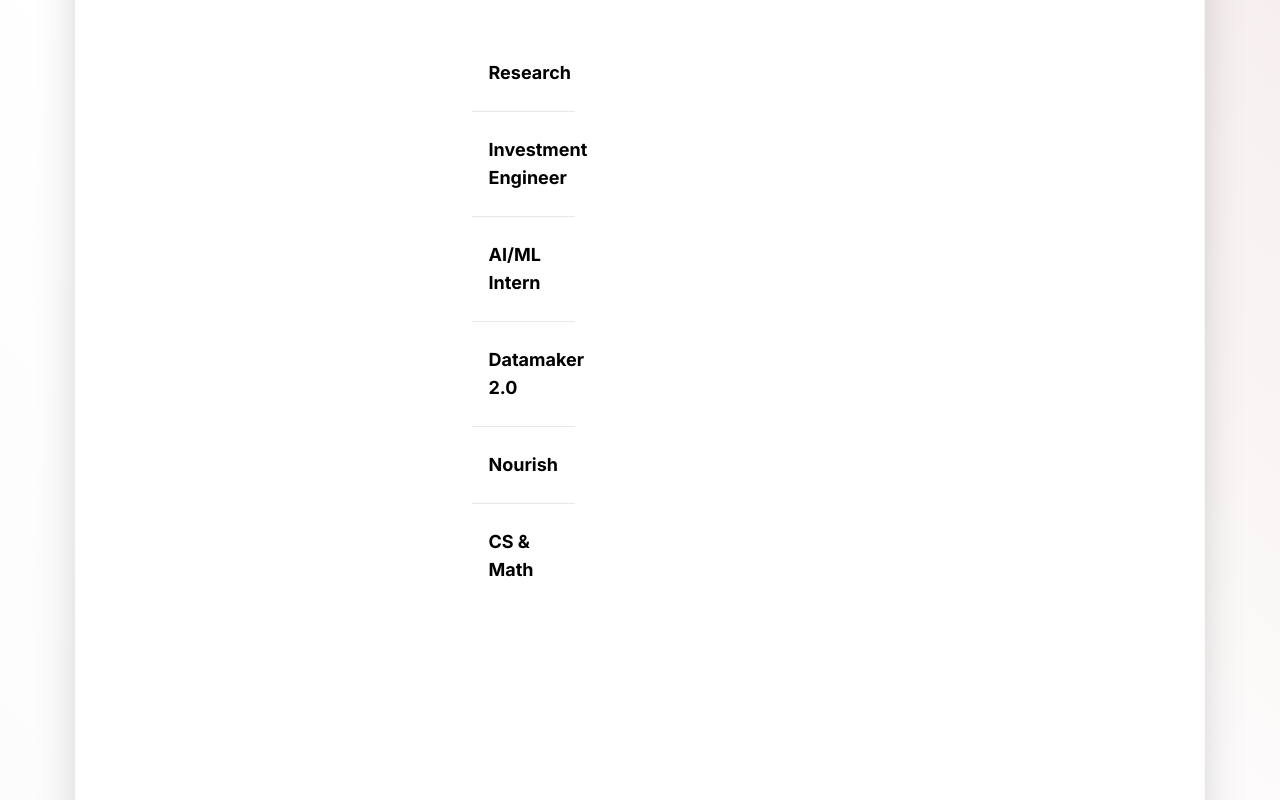
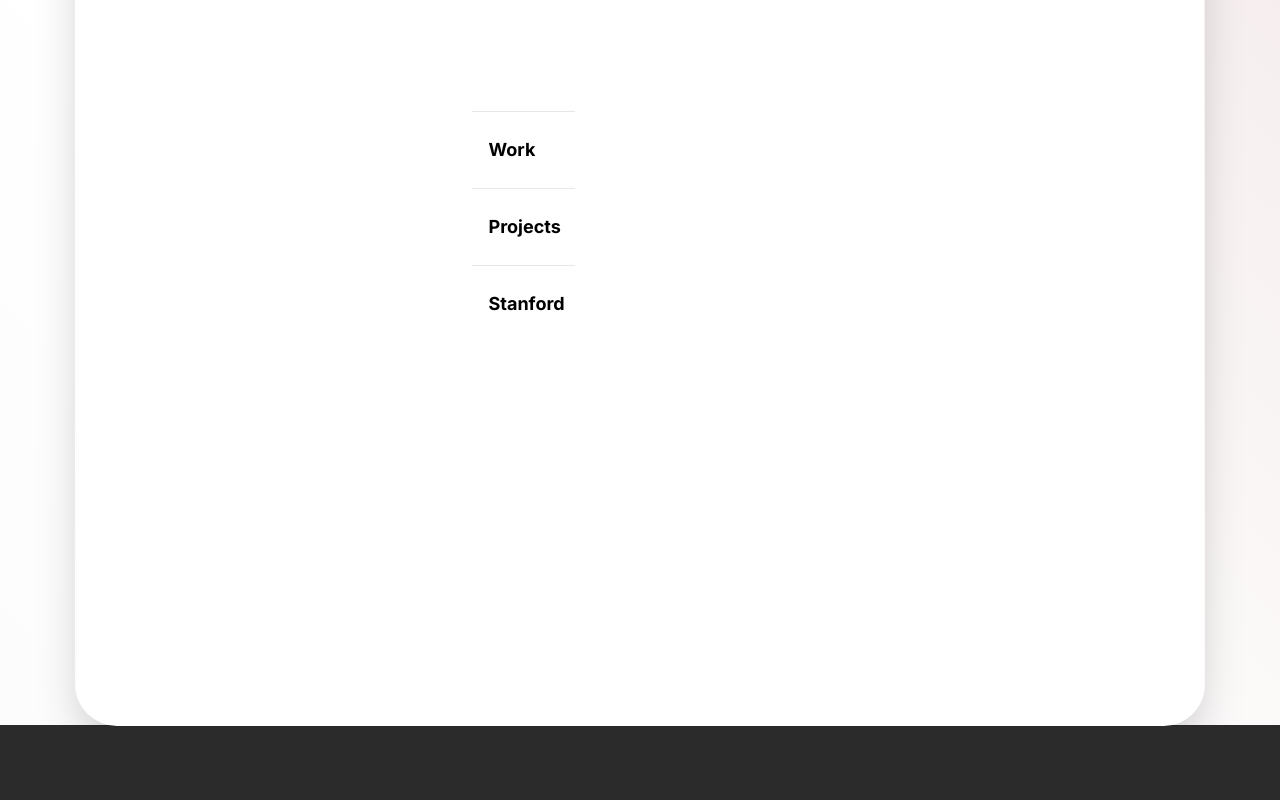
Before and after one commit to anushkarde/googee, a React (Vite) app: page / in a window 1280 px wide. Shown: the part 580-1380 px from the top of the page. After the commit the page ends 1306 px from the top, so only its background shows below. Built offline with nearby package versions, Linux system fonts and the light colour scheme.

Commit message:
fixed the content i guess

```diff
--- a/src/components/Projects.jsx
+++ b/src/components/Projects.jsx
@@ -10,46 +10,92 @@
     {
       id: 'research',
       title: 'Research',
+      items: [
+        {
           company: 'Stanford School of Medicine',
           cardTitle: 'Research Assistant',
-      description: 'Benchmarked ViTs and foundation models for cell-type annotation in spatial proteomics imaging using TensorFlow and Docker.'
+          description: 'Imagine generating virtual tissue scans to simulate clinical trials and explore new cancer treatments. Imagination will take you everywhere.'
+        }
+      ]
+    },
+
+    {
+      id: 'work',
+      title: 'Work',
+      items: [
+        {
+          company: 'Bridgewater',
+          cardTitle: 'Investment Engineer Intern',
+          description: 'Traded macro on the currencies desk. Never short the S&P or JGBs (even though everything tells you that you should totally short JGBs).'
         },
         {
-      id: 'bridgewater',
-      title: 'Investment Engineer',
-      company: 'Bridgewater',
-      cardTitle: 'Investment Engineer',
-      description: 'Built a real-time global trade-flow indicator to drive FX signals and strategy. Developed a systematic 2Y bond strategy across 45 countries.'
+          company: 'BLNG AI',
+          cardTitle: 'AI/ML Intern',
+          description: 'I love jewelry. Thought it would be cool to work somewhere trying to generate it.'
         },
         {
-      id: 'blng',
-      title: 'AI/ML Intern',
-      company: 'BLNG AI',
-      cardTitle: 'AI/ML Intern',
-      description: 'Fine-tuned diffusion models using ComfyUI workflows for photorealistic jewelry generation and enhanced data pipelines.'
+          company: 'Amazon',
+          cardTitle: 'Software Development Engineer Intern',
+          description: '"Hey Alexa, make it faster to move your audio data."'
         },
         {
-      id: 'amazon',
-      title: 'Datamaker 2.0',
-      company: 'Amazon',
-      cardTitle: 'Datamaker 2.0',
-      description: 'Automated Alexa data preparation for ASR model training using Apache Spark and Hudi.'
+          company: 'Supermoon Capital',
+          cardTitle: 'Investment Analyst Intern',
+          description: 'Bet early on teams trying to fix the one thing humans still can’t optimize: sleep.'
+        }
+      ]
+    },
+
+    {
+      id: 'projects',
+      title: 'Projects',
+      items: [
+        {
+          company: 'Stanford Byers Center for Biodesign',
+          cardTitle: 'Nourish',
+          description: 'Built an iOS app for children with ARFID.'
         },
         {
-      id: 'biodesign',
-      title: 'Nourish',
-      company: 'Stanford Byers Center for Biodesign',
-      cardTitle: 'Nourish',
-      description: 'iOS app for children with eating disorders built on Stanford Spezi and Apple HealthKit architecture.'
+          company: 'CS130',
+          cardTitle: 'Deep Fake Detector',
+          description: 'Developed a multimodal CNN-LSTM model for deep fake detection.'
         },
         {
+          company: 'HackHarvard',
+          cardTitle: 'CiviClick',
+          description: 'Vote for your local representative! Wait—who is your local representative?'
+        },
+        {
+          company: 'PixelHacks III',
+          cardTitle: 'Elixir',
+          description: 'Helped Alzheimer’s patients communicate better using an iOS app. My first ever hackathon!'
+        }
+      ]
+    },
+
+    {
       id: 'stanford',
-      title: 'CS & Math',
-      company: 'Stanford',
-      cardTitle: 'CS & Math',
-      description: 'AI Principles, Algorithm Design, NLP, Systems, Differential Equations & Fourier Methods, Discrete Mathematics.'
+      title: 'Stanford',
+      items: [
+        {
+          company: 'Systems',
+          cardTitle: 'Computer Science, B.S.',
+          description: "Classes I have really liked: Parallel Computing (CS 149), Computer Networking (CS 144), Compilers (CS 143), Data Structures & Algorithm Design (CS161), Operating Systems (CS111).",
+        },
+        {
+          company: '/math{}',
+          cardTitle: 'Mathematics, Minor',
+          description: `Just for fun :).`
+        },
+        {
+          company: 'Artifical Intelligence',
+          cardTitle: 'Computer Science',
+          description: 'Coterminal degree.'
+        }
+      ]
     }
   ];
+
 
   const currentItemId = activeItem || hoveredItem;
   const currentItem = menuItems.find(item => item.id === currentItemId);
@@ -86,27 +132,35 @@
       </div>
 
       {currentItem && (
-        <div className="fixed right-0 top-0 w-1/2 h-screen flex items-center  z-40 pointer-events-none">
-
+        <div className="fixed right-0 top-0 w-1/2 h-screen flex items-center z-40 pointer-events-none">
           <div className="relative w-4/5 max-w-3xl pointer-events-auto">
 
             {/* Glow */}
             <div className="absolute inset-0 dark:bg-gray-800 rounded-5xl p-3 blur-2xl bg-gradient-to-tr from-slate-300 to-red-100 dark:from-slate-700 dark:to-red-900 opacity-100"></div>
 
-            {/* CARD */}
-            <div className="relative bg-white dark:bg-neutral-900 text-black dark:text-white rounded-5xl p-10 border dark:border-black flex flex-col text-left shadow-xl">
+            {/* CARD CONTAINER */}
+            <div className="relative bg-white dark:bg-neutral-900 text-black dark:text-white rounded-5xl p-10 border dark:border-black flex flex-col text-left shadow-xl space-y-10 overflow-y-auto max-h-[80vh]">
 
-              <div className="flex items-center justify-center border-red-100 bg-red-50 dark:border-red-950 dark:bg-red-900 border h-8 w-fit rounded-2xl text-xs font-semibold text-red-800 dark:text-gray-50 mb-6 px-4 py-2 whitespace-nowrap">
-                {currentItem.company}
+              {currentItem.items.map((entry, idx) => (
+                <div key={idx} className="flex flex-col">
+
+                  {/* company pill */}
+                  <div className="flex items-center justify-center border-red-100 bg-red-50 dark:border-red-950 dark:bg-red-900 border h-8 w-fit rounded-2xl text-xs font-semibold text-red-800 dark:text-gray-50 mb-4 px-4 py-2 whitespace-nowrap">
+                    {entry.company}
                   </div>
 
-              <div className="text-4xl font-bold mb-4">
-                {currentItem.cardTitle}
+                  {/* Title */}
+                  <div className="text-xl font-bold mb-2">
+                    {entry.cardTitle}
                   </div>
 
+                  {/* Description */}
                   <div className="text-base text-gray-600 dark:text-gray-300 leading-relaxed">
-                {currentItem.description}
+                    {entry.description}
                   </div>
+
+                </div>
+              ))}
 
             </div>
           </div>
@@ -114,6 +168,7 @@
         )}
 
 
+
     </div>
   );
 }
```
Lines whose indentation alone changed are shown as unchanged.
